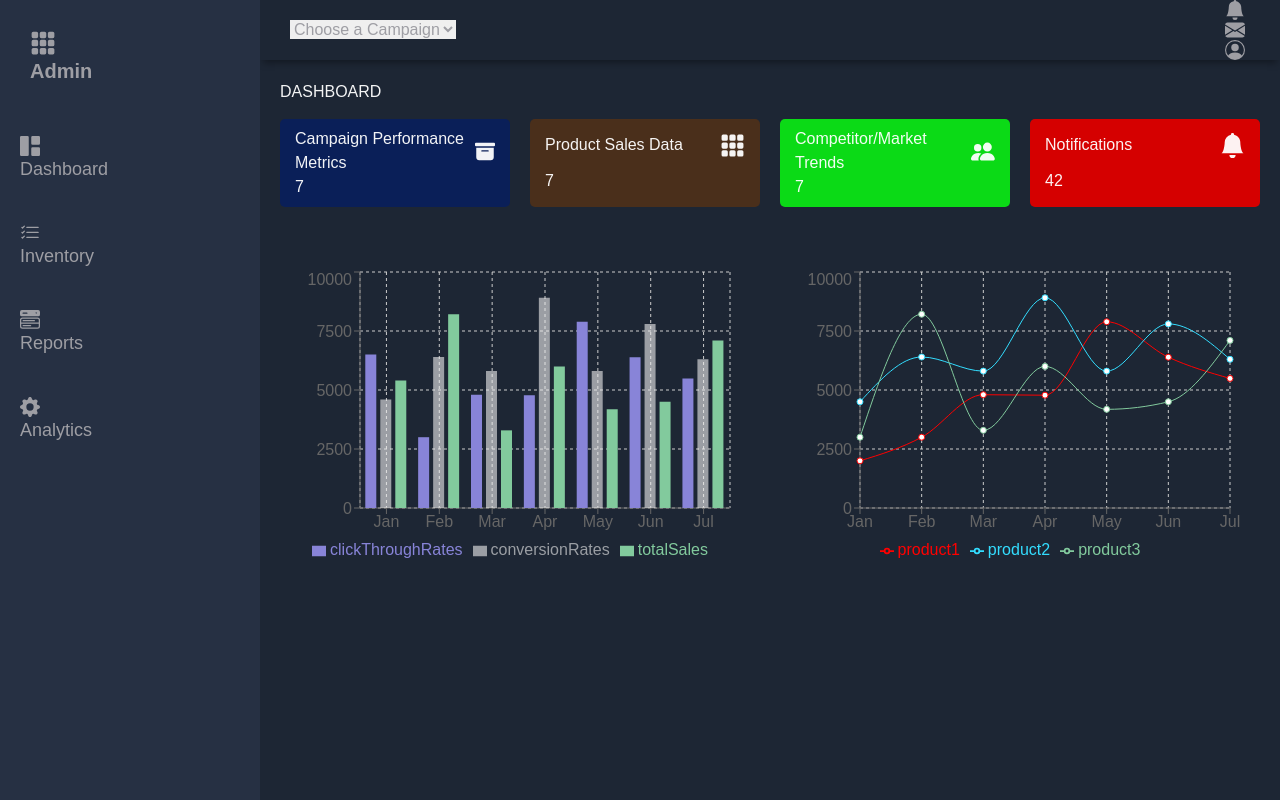
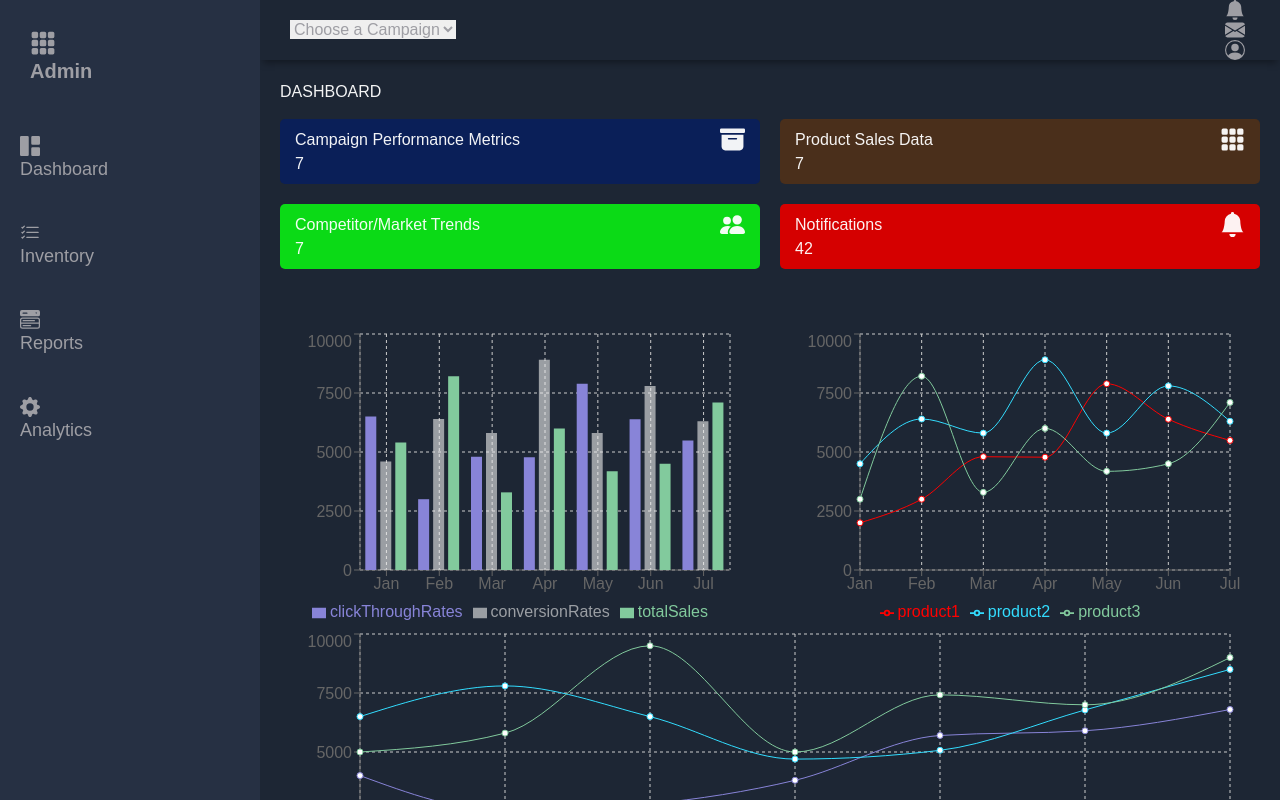
Before and after one commit to fGiordi/dashboard-next, a React (Vite) app: page / in a window 1280 px wide. Built offline with nearby package versions, Linux system fonts and the light colour scheme.

Commit message:
udpating readme file

```diff
--- a/src/components/Card.tsx
+++ b/src/components/Card.tsx
@@ -8,7 +8,7 @@ export interface ICard {
 
 export default function Card({title, icon, totalItems}:ICard) {
 	return (
-		<div className='card rounded-lg'>
+		<div className='card rounded-lg cursor-not-allowed'>
 			<div className='card-inner'>
 				<h3>{title}</h3>
 				{icon}
--- a/src/index.css
+++ b/src/index.css
@@ -129,7 +129,7 @@ body {
 
 .main-cards {
   display: grid;
-  grid-template-columns: 1fr 1fr 1fr 1fr;
+  grid-template-columns: 1fr 1fr;
   gap: 20px;
   margin: 15px 0;
 }
@@ -174,6 +174,12 @@ body {
   gap: 20px;
   margin-top: 60px;
   min-height: 300px;
+}
+
+.charts-full {
+  grid-template-columns: 1fr;
+  display: grid;
+  height: 300px;
 }
 
 /* End Main  */
```
Also changed, not shown: 1 other file (tests, documents, lock files or other folders).
